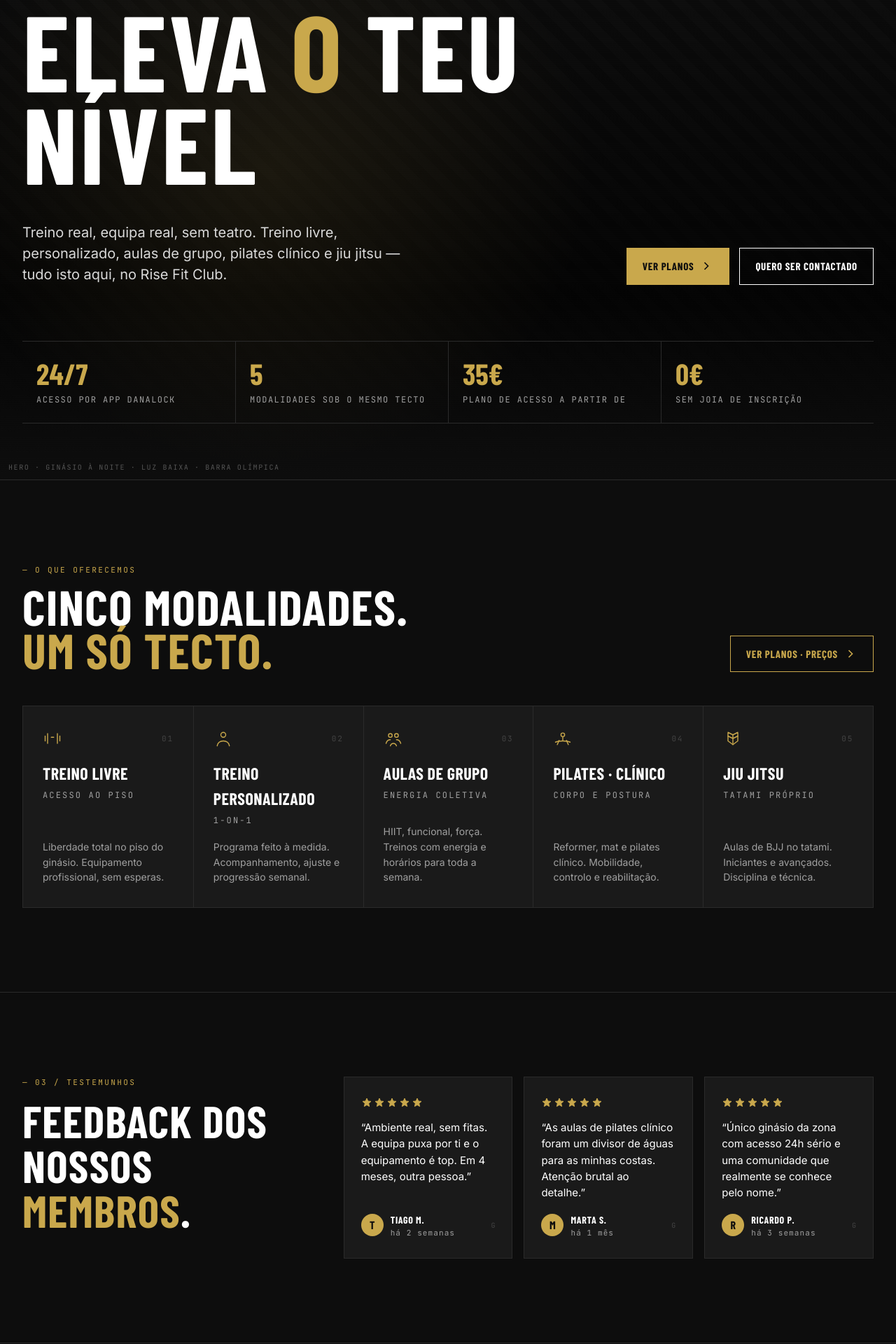
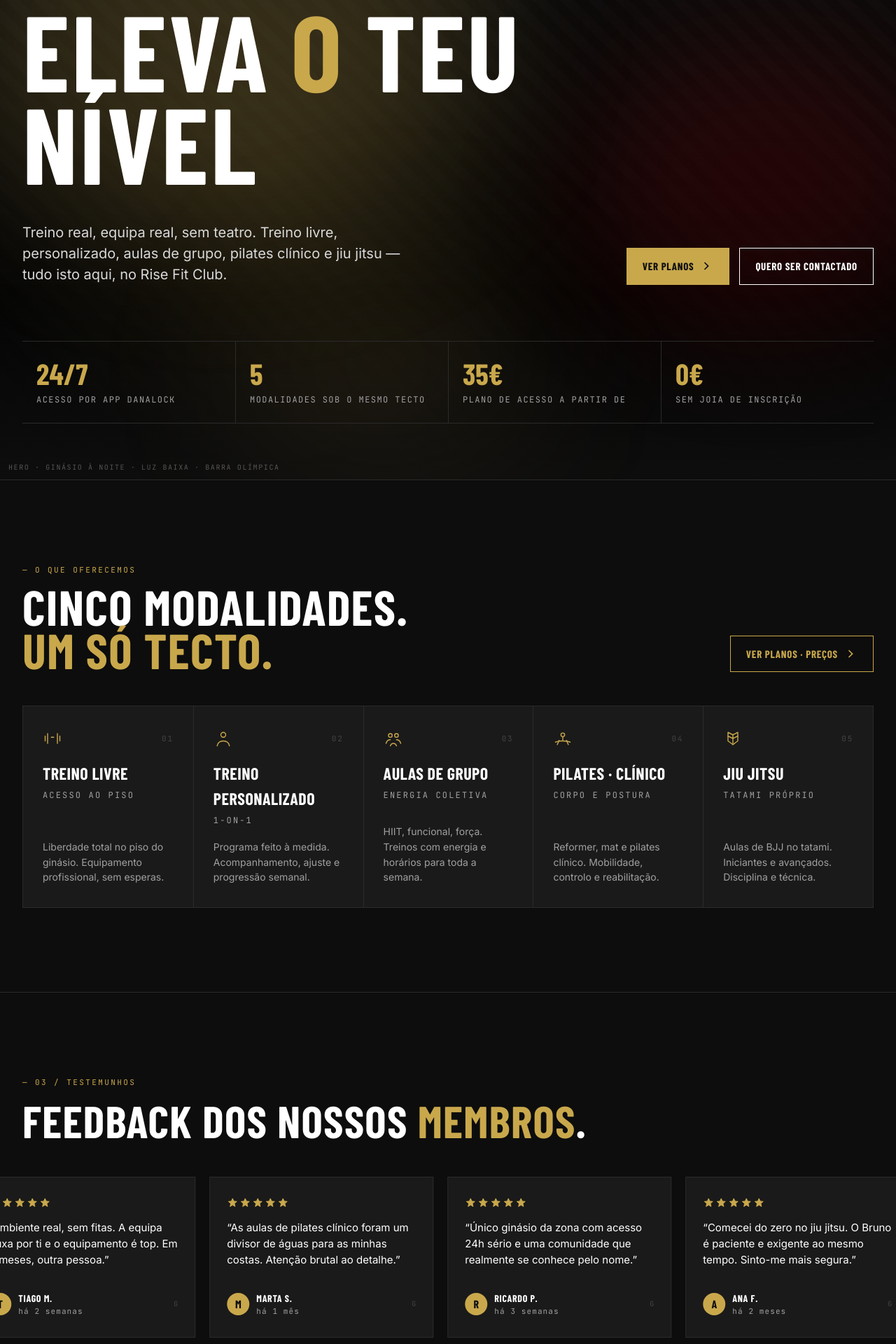
Before and after one commit to FranciscoPontes123/rise-fit-club, a Next.js app: page / in a window 1280 px wide. Shown: the part 200-2120 px from the top of the page at 70% size. Built offline with nearby package versions, Linux system fonts and the light colour scheme; a web font is replaced by a local one.

Commit message:
feat: add ReactBits animations — Aurora, CountUp, Marquee, SpotlightCard, Magnet

```diff
--- a/components/sections/Hero.tsx
+++ b/components/sections/Hero.tsx
@@ -1,5 +1,17 @@
 import Link from 'next/link';
 import { IconArrow } from '@/components/icons';
+import Aurora from '@/components/ui/Aurora';
+import CountUp from '@/components/ui/CountUp';
+import Magnet from '@/components/ui/Magnet';
+
+const STATS = [
+  { display: '24/7', countTo: null,  suffix: '',  v: 'Acesso por app Danalock' },
+  { display: '5',    countTo: 5,     suffix: '',  v: 'Modalidades sob o mesmo tecto' },
+  { display: '35€',  countTo: 35,    suffix: '€', v: 'Plano de acesso a partir de' },
+  { display: '0€',   countTo: null,  suffix: '',  v: 'Sem joia de inscrição' },
+];
+
+const WORDS = ['ELEVA', 'O', 'TEU', 'NÍVEL'] as const;
 
 export default function Hero() {
   return (
@@ -38,6 +50,8 @@ export default function Hero() {
             }}
           />
         </div>
+        {/* Aurora glow layer */}
+        <Aurora />
       </div>
 
       <div className="container" style={{ position: 'relative', zIndex: 2, paddingTop: 140, paddingBottom: 80, width: '100%' }}>
@@ -56,15 +70,17 @@ export default function Hero() {
           <div className="eyebrow" style={{ color: '#A0A0A0' }}>Est. — Underground Gym · Não é uma cadeia</div>
         </div>
 
-        {/* H1 */}
+        {/* H1 with word-by-word blur reveal */}
         <h1 style={{ fontSize: 'clamp(64px,12vw,200px)', lineHeight: 0.86, maxWidth: '13ch' }}>
-          {['ELEVA', 'O', 'TEU', 'NÍVEL'].map((w, i) => (
+          {WORDS.map((w, i) => (
             <span
               key={i}
+              className="hero-word"
               style={{
                 display: 'inline-block',
                 marginRight: '.2em',
                 color: i === 1 ? 'var(--gold)' : '#fff',
+                animationDelay: `${i * 110 + 150}ms`,
               }}
             >
               {w}
@@ -85,12 +101,16 @@ export default function Hero() {
             style={{ display: 'flex', gap: 14, flexWrap: 'wrap', justifyContent: 'flex-end' }}
             className="hero-cta"
           >
+            <Magnet>
               <Link href="/planos" className="btn btn-gold">
                 Ver Planos <IconArrow rot={-90} />
               </Link>
+            </Magnet>
+            <Magnet>
               <Link href="/contacto" className="btn btn-ghost">
                 Quero ser contactado
               </Link>
+            </Magnet>
           </div>
         </div>
 
@@ -105,12 +125,7 @@ export default function Hero() {
           }}
           className="hero-stats"
         >
-          {[
-            { k: '24/7', v: 'Acesso por app Danalock' },
-            { k: '5', v: 'Modalidades sob o mesmo tecto' },
-            { k: '35€', v: 'Plano de acesso a partir de' },
-            { k: '0€', v: 'Sem joia de inscrição' },
-          ].map((s, i) => (
+          {STATS.map((s, i) => (
             <div
               key={i}
               style={{
@@ -127,7 +142,11 @@ export default function Hero() {
                   lineHeight: 1,
                 }}
               >
-                {s.k}
+                {s.countTo != null ? (
+                  <CountUp to={s.countTo} suffix={s.suffix} duration={1.6} />
+                ) : (
+                  s.display
+                )}
               </div>
               <div
                 className="muted"
@@ -173,13 +192,21 @@ export default function Hero() {
       </div>
 
       <style>{`
+        @keyframes word-reveal {
+          from { opacity: 0; filter: blur(14px); transform: translateY(10px); }
+          to   { opacity: 1; filter: blur(0px);  transform: translateY(0); }
+        }
+        .hero-word {
+          opacity: 0;
+          animation: word-reveal 700ms cubic-bezier(.22,1,.36,1) both;
+        }
         @media (max-width: 880px) {
-          .hero-grid { grid-template-columns: 1fr !important; }
-          .hero-cta { justify-content: flex-start !important; }
+          .hero-grid  { grid-template-columns: 1fr !important; }
+          .hero-cta   { justify-content: flex-start !important; }
           .hero-stats { grid-template-columns: repeat(2,1fr) !important; }
           .hero-stats > div:nth-child(3) { border-left: none !important; border-top: 1px solid #2a2a2a; }
           .hero-stats > div:nth-child(4) { border-top: 1px solid #2a2a2a; }
-          .hero-side { display: none; }
+          .hero-side  { display: none; }
         }
       `}</style>
     </section>
--- a/components/sections/SocialProof.tsx
+++ b/components/sections/SocialProof.tsx
@@ -1,50 +1,25 @@
 import Stars from '@/components/ui/Stars';
+import Marquee from '@/components/ui/Marquee';
 import { REVIEWS } from '@/data/reviews';
 
-export default function SocialProof() {
+function ReviewCard({ r }: { r: typeof REVIEWS[number] }) {
   return (
-    <section className="page">
-      <div className="container">
-        <div
-          style={{ display: 'grid', gridTemplateColumns: '1fr 2fr', gap: 80, alignItems: 'start' }}
-          className="rev-grid"
-        >
-          {/* Heading */}
-          <div>
-            <div className="eyebrow" style={{ marginBottom: 14 }}>— 03 / Testemunhos</div>
-            <h2 style={{ fontSize: 'clamp(40px,5vw,68px)', lineHeight: 1 }}>
-              Feedback dos nossos <span className="gold">membros</span>.
-            </h2>
-          </div>
-
-          {/* Cards */}
-          <div
-            style={{ display: 'grid', gridTemplateColumns: 'repeat(3,1fr)', gap: 16 }}
-            className="rev-cards"
-          >
-            {REVIEWS.slice(0, 3).map((r, i) => (
     <article
-                key={i}
       style={{
         background: 'var(--surface)',
+        border: '1px solid var(--line)',
         padding: '28px 24px',
-                  border: '1px solid var(--line)',
         display: 'flex',
         flexDirection: 'column',
         gap: 16,
-                  minHeight: 260,
+        width: 320,
+        flexShrink: 0,
+        minHeight: 230,
       }}
     >
       <Stars value={r.stars} />
-                <p style={{ fontSize: 15, lineHeight: 1.55 }}>&ldquo;{r.text}&rdquo;</p>
-                <div
-                  style={{
-                    marginTop: 'auto',
-                    display: 'flex',
-                    alignItems: 'center',
-                    justifyContent: 'space-between',
-                  }}
-                >
+      <p style={{ fontSize: 15, lineHeight: 1.55, flex: 1 }}>&ldquo;{r.text}&rdquo;</p>
+      <div style={{ display: 'flex', alignItems: 'center', justifyContent: 'space-between' }}>
         <div style={{ display: 'flex', alignItems: 'center', gap: 10 }}>
           <div
             style={{
@@ -74,10 +49,7 @@ export default function SocialProof() {
             >
               {r.name}
             </div>
-                      <div
-                        className="muted"
-                        style={{ fontSize: 11, fontFamily: 'var(--mono)', letterSpacing: '.1em' }}
-                      >
+            <div className="muted" style={{ fontSize: 11, fontFamily: 'var(--mono)', letterSpacing: '.1em' }}>
               {r.when}
             </div>
           </div>
@@ -85,17 +57,24 @@ export default function SocialProof() {
         <span style={{ fontFamily: 'var(--mono)', fontSize: 10, color: '#444' }}>G</span>
       </div>
     </article>
-            ))}
-          </div>
-        </div>
+  );
+}
+
+export default function SocialProof() {
+  return (
+    <section className="page">
+      <div className="container" style={{ marginBottom: 48 }}>
+        <div className="eyebrow" style={{ marginBottom: 14 }}>— 03 / Testemunhos</div>
+        <h2 style={{ fontSize: 'clamp(40px,5vw,68px)', lineHeight: 1 }}>
+          Feedback dos nossos <span className="gold">membros</span>.
+        </h2>
       </div>
 
-      <style>{`
-        @media (max-width: 980px) {
-          .rev-grid { grid-template-columns: 1fr !important; gap: 48px !important; }
-          .rev-cards { grid-template-columns: 1fr !important; }
-        }
-      `}</style>
+      <Marquee speed={30} gap={20}>
+        {REVIEWS.map((r, i) => (
+          <ReviewCard key={i} r={r} />
+        ))}
+      </Marquee>
     </section>
   );
 }
--- /dev/null
+++ b/components/ui/Aurora.tsx
@@ -0,0 +1,47 @@
+'use client';
+
+export default function Aurora({
+  colorStops = ['rgba(201,168,76,0.18)', 'rgba(232,0,13,0.12)', 'rgba(201,168,76,0.08)'],
+  style = {},
+}: {
+  colorStops?: string[];
+  style?: React.CSSProperties;
+}) {
+  return (
+    <div style={{ position: 'absolute', inset: 0, pointerEvents: 'none', ...style }}>
+      {colorStops.map((color, i) => (
+        <div
+          key={i}
+          style={{
+            position: 'absolute',
+            borderRadius: '50%',
+            filter: 'blur(100px)',
+            background: color,
+            animationName: `aurora-drift-${i}`,
+            animationDuration: `${14 + i * 3}s`,
+            animationTimingFunction: 'ease-in-out',
+            animationIterationCount: 'infinite',
+            animationDelay: `${-i * 4}s`,
+            ...(i === 0 && { width: '55vw', height: '40vw', top: '-5%', left: '-5%' }),
+            ...(i === 1 && { width: '45vw', height: '35vw', top: '25%', right: '-10%' }),
+            ...(i === 2 && { width: '35vw', height: '25vw', bottom: '0', left: '25%' }),
+          }}
+        />
+      ))}
+      <style>{`
+        @keyframes aurora-drift-0 {
+          0%, 100% { transform: translate(0, 0) scale(1); }
+          50% { transform: translate(4%, 6%) scale(1.08); }
+        }
+        @keyframes aurora-drift-1 {
+          0%, 100% { transform: translate(0, 0) scale(1); }
+          50% { transform: translate(-5%, 4%) scale(0.92); }
+        }
+        @keyframes aurora-drift-2 {
+          0%, 100% { transform: translate(0, 0) scale(1); }
+          50% { transform: translate(3%, -5%) scale(1.05); }
+        }
+      `}</style>
+    </div>
+  );
+}
--- /dev/null
+++ b/components/ui/CountUp.tsx
@@ -0,0 +1,60 @@
+'use client';
+
+import { useEffect, useRef, useState } from 'react';
+
+interface CountUpProps {
+  to: number;
+  from?: number;
+  duration?: number;
+  prefix?: string;
+  suffix?: string;
+  style?: React.CSSProperties;
+  className?: string;
+}
+
+export default function CountUp({
+  to,
+  from = 0,
+  duration = 1.8,
+  prefix = '',
+  suffix = '',
+  style,
+  className,
+}: CountUpProps) {
+  const [count, setCount] = useState(from);
+  const ref = useRef<HTMLSpanElement>(null);
+  const started = useRef(false);
+
+  useEffect(() => {
+    const el = ref.current;
+    if (!el) return;
+    const observer = new IntersectionObserver(
+      ([entry]) => {
+        if (entry.isIntersecting && !started.current) {
+          started.current = true;
+          const startTime = performance.now();
+          const range = to - from;
+          const tick = (now: number) => {
+            const elapsed = (now - startTime) / (duration * 1000);
+            const progress = Math.min(elapsed, 1);
+            const eased = 1 - Math.pow(1 - progress, 3);
+            setCount(Math.round(from + range * eased));
+            if (progress < 1) requestAnimationFrame(tick);
+          };
+          requestAnimationFrame(tick);
+        }
+      },
+      { threshold: 0.5 }
+    );
+    observer.observe(el);
+    return () => observer.disconnect();
+  }, [from, to, duration]);
+
+  return (
+    <span ref={ref} style={style} className={className}>
+      {prefix}
+      {count}
+      {suffix}
+    </span>
+  );
+}
--- /dev/null
+++ b/components/ui/Magnet.tsx
@@ -0,0 +1,38 @@
+'use client';
+
+import { useRef, MouseEvent, ReactNode } from 'react';
+
+interface MagnetProps {
+  children: ReactNode;
+  strength?: number;
+  style?: React.CSSProperties;
+}
+
+export default function Magnet({ children, strength = 0.38, style }: MagnetProps) {
+  const ref = useRef<HTMLDivElement>(null);
+
+  const handleMouseMove = (e: MouseEvent<HTMLDivElement>) => {
+    const el = ref.current;
+    if (!el) return;
+    const rect = el.getBoundingClientRect();
+    const dx = (e.clientX - (rect.left + rect.width / 2)) * strength;
+    const dy = (e.clientY - (rect.top + rect.height / 2)) * strength;
+    el.style.transform = `translate(${dx}px, ${dy}px)`;
+  };
+
+  const handleMouseLeave = () => {
+    const el = ref.current;
+    if (el) el.style.transform = 'translate(0, 0)';
+  };
+
+  return (
+    <div
+      ref={ref}
+      onMouseMove={handleMouseMove}
+      onMouseLeave={handleMouseLeave}
+      style={{ display: 'inline-block', transition: 'transform 0.35s cubic-bezier(.23,1,.32,1)', ...style }}
+    >
+      {children}
+    </div>
+  );
+}
--- /dev/null
+++ b/components/ui/Marquee.tsx
@@ -0,0 +1,49 @@
+'use client';
+
+import { ReactNode } from 'react';
+
+interface MarqueeProps {
+  children: ReactNode;
+  speed?: number;
+  gap?: number;
+  direction?: 'left' | 'right';
+  pauseOnHover?: boolean;
+}
+
+export default function Marquee({
+  children,
+  speed = 35,
+  gap = 20,
+  direction = 'left',
+  pauseOnHover = true,
+}: MarqueeProps) {
+  const duration = `${Math.round(10000 / speed)}s`;
+
+  return (
+    <div style={{ overflow: 'hidden', width: '100%' }}>
+      <div
+        className={`marquee-track${pauseOnHover ? ' marquee-pause' : ''}`}
+        style={{
+          display: 'flex',
+          gap,
+          width: 'max-content',
+          animationName: 'marquee-scroll',
+          animationDuration: duration,
+          animationTimingFunction: 'linear',
+          animationIterationCount: 'infinite',
+          animationDirection: direction === 'right' ? 'reverse' : 'normal',
+        }}
+      >
+        <div style={{ display: 'flex', gap, flexShrink: 0 }}>{children}</div>
+        <div style={{ display: 'flex', gap, flexShrink: 0 }} aria-hidden>{children}</div>
+      </div>
+      <style>{`
+        @keyframes marquee-scroll {
+          from { transform: translateX(0); }
+          to   { transform: translateX(-50%); }
+        }
+        .marquee-pause:hover { animation-play-state: paused; }
+      `}</style>
+    </div>
+  );
+}
--- /dev/null
+++ b/components/ui/SpotlightCard.tsx
@@ -0,0 +1,60 @@
+'use client';
+
+import { useRef, MouseEvent, ReactNode, CSSProperties } from 'react';
+
+interface SpotlightCardProps {
+  children: ReactNode;
+  style?: CSSProperties;
+  className?: string;
+  spotlightColor?: string;
+  spotlightSize?: number;
+}
+
+export default function SpotlightCard({
+  children,
+  style,
+  className,
+  spotlightColor = 'rgba(201,168,76,0.13)',
+  spotlightSize = 320,
+}: SpotlightCardProps) {
+  const ref = useRef<HTMLDivElement>(null);
+
+  const handleMouseMove = (e: MouseEvent<HTMLDivElement>) => {
+    const card = ref.current;
+    if (!card) return;
+    const rect = card.getBoundingClientRect();
+    card.style.setProperty('--sx', `${e.clientX - rect.left}px`);
+    card.style.setProperty('--sy', `${e.clientY - rect.top}px`);
+  };
+
+  const handleMouseLeave = () => {
+    const card = ref.current;
+    if (!card) return;
+    card.style.setProperty('--sx', '-999px');
+    card.style.setProperty('--sy', '-999px');
+  };
+
+  return (
+    <div
+      ref={ref}
+      onMouseMove={handleMouseMove}
+      onMouseLeave={handleMouseLeave}
+      className={`spotlight-card${className ? ` ${className}` : ''}`}
+      style={{ position: 'relative', overflow: 'hidden', ...style }}
+    >
+      <div
+        className="spotlight-overlay"
+        style={{
+          position: 'absolute',
+          inset: 0,
+          pointerEvents: 'none',
+          zIndex: 1,
+          background: `radial-gradient(${spotlightSize}px circle at var(--sx, -999px) var(--sy, -999px), ${spotlightColor}, transparent 70%)`,
+        }}
+      />
+      <div style={{ position: 'relative', zIndex: 2, height: '100%' }}>
+        {children}
+      </div>
+    </div>
+  );
+}
```
Also changed, not shown: app/planos/page.tsx (+8 -4 lines), components/Nav.tsx (+6 -3 lines). Lines whose indentation alone changed are shown as unchanged.
